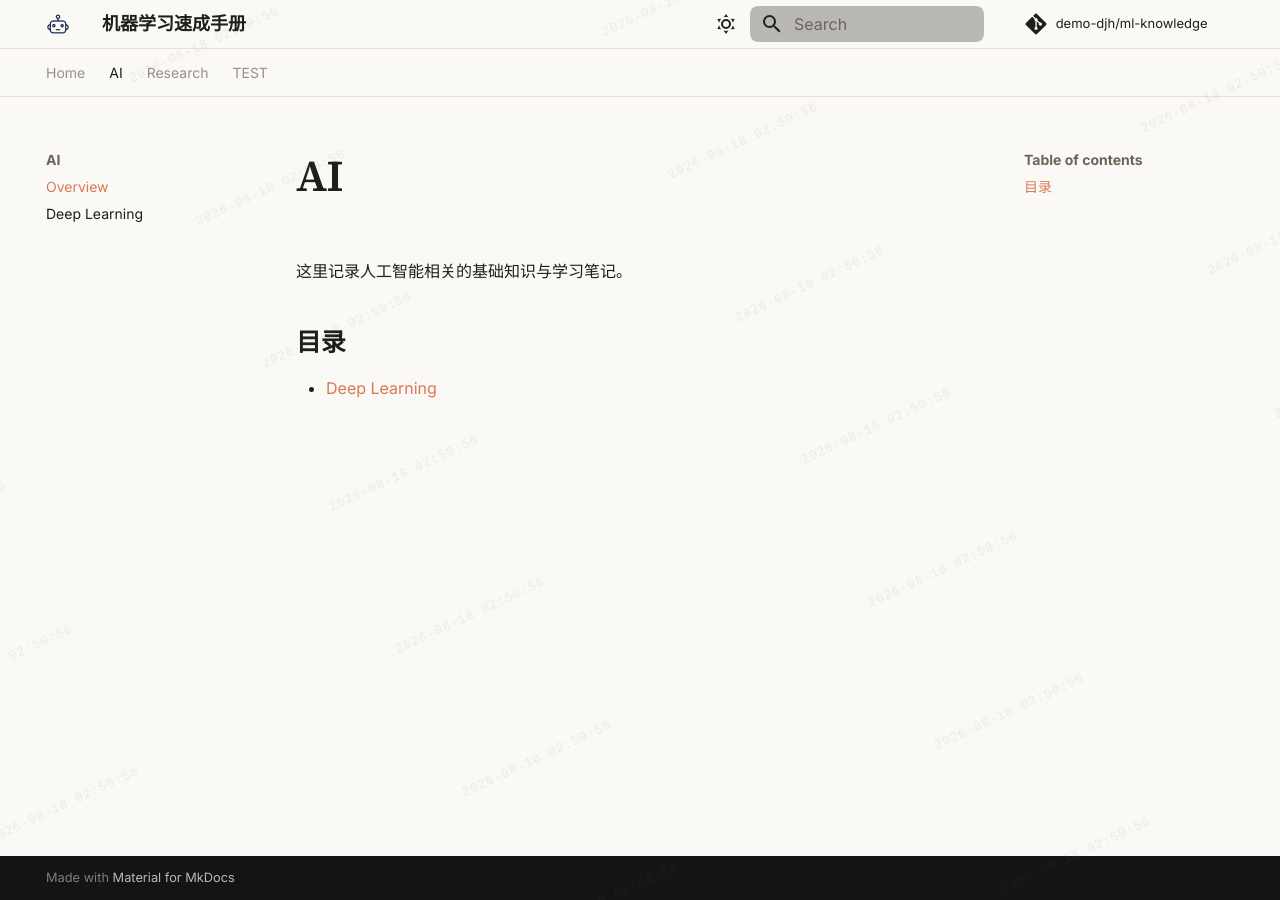
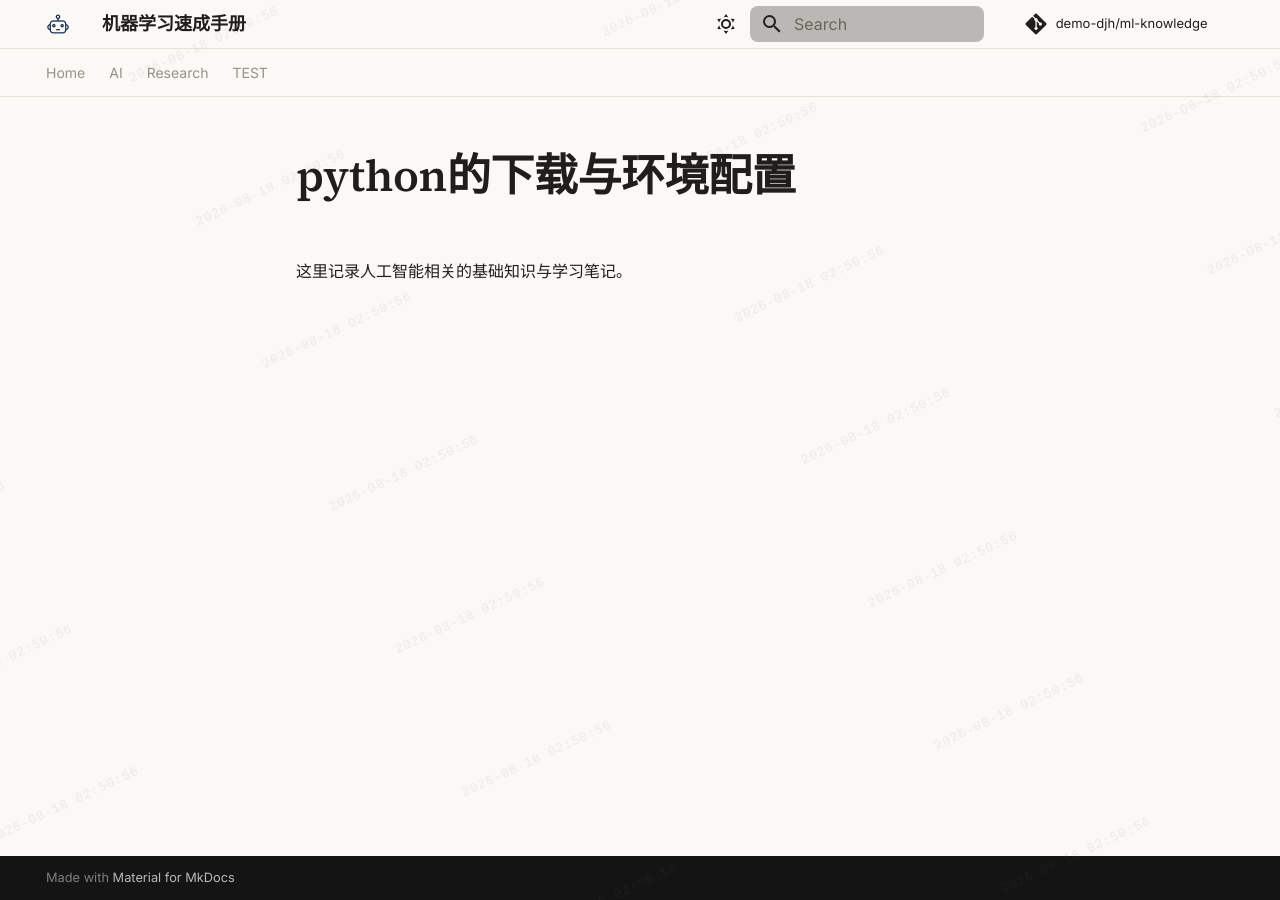
Before and after one commit to demo-djh/ml-knowledge, an MkDocs documentation site: the page built from docs/python的下载与环境配置/README.md, in a window 1280 px wide. Built offline with MkDocs 1.6.1 and Material for MkDocs 9.7.7, drawn with Linux system fonts in a browser that asks for light colours; comment, search, counter and statistics services are not loaded.

Commit message:
up:python的下载与环境配置

```diff
--- a/docs/AI/README.md
+++ b/docs/python的下载与环境配置/README.md
@@ -1,7 +1,3 @@
-# AI
+# python的下载与环境配置
 
 这里记录人工智能相关的基础知识与学习笔记。
-
-## 目录
-
-- [Deep Learning](Deep-Learning/README.md)
```
